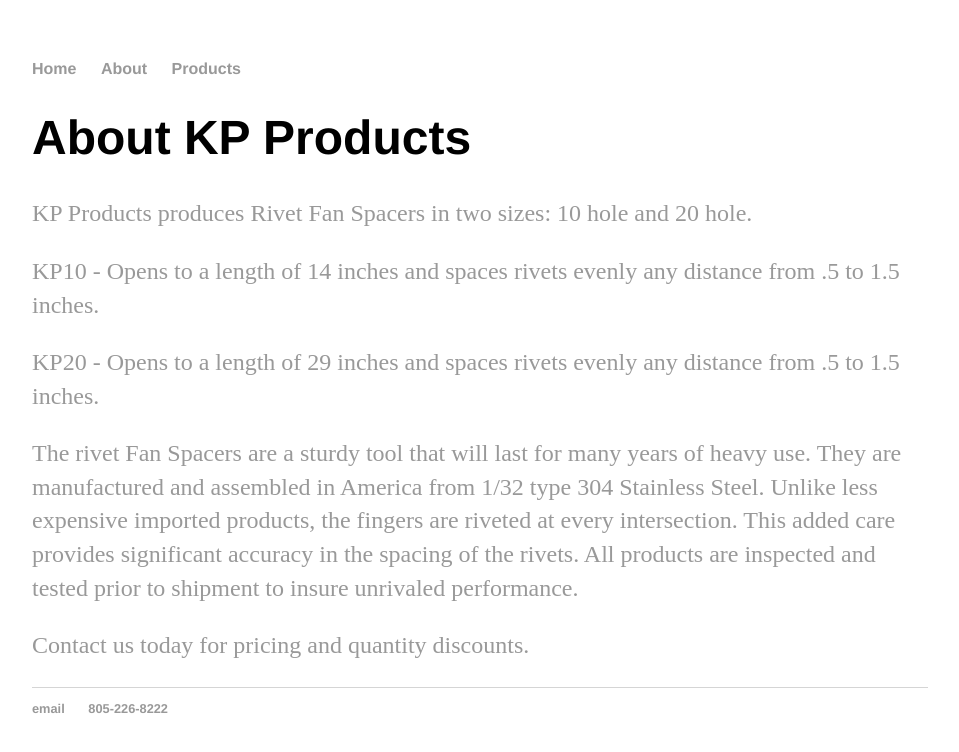
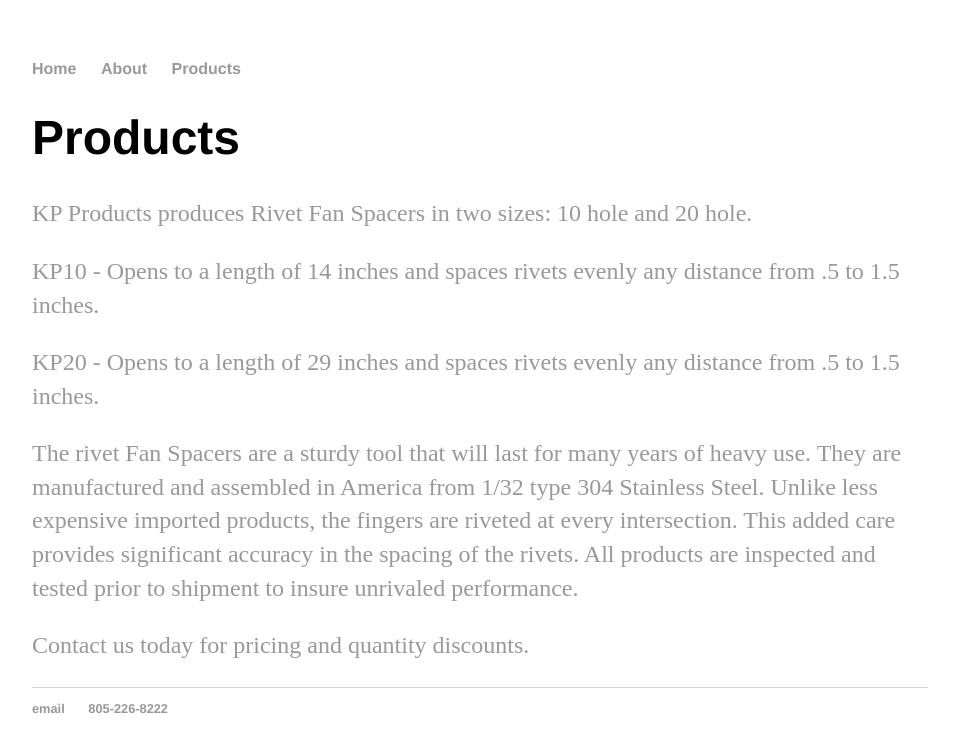
Before and after one commit to mkudija/kp-products, a Jekyll site: the page built from Products/index.html, in a window 1280 px wide. Shown: the top 752 px of the page, without its empty margins (160-1119 px from the left). Built offline with Jekyll 4.4.1, drawn with Linux system fonts in a browser that asks for light colours.

Commit message:
Update index.html

```diff
--- a/Products/index.html
+++ b/Products/index.html
@@ -1,9 +1,9 @@
 ---
 layout: default
-title: About KP Products
+title: Products
 ---
 <div class="blurb">
-	<h1>About KP Products</h1>
+	<h1>Products</h1>
 	<p><a>KP Products produces Rivet Fan Spacers in two sizes:  10 hole and 20 hole.</a></p>
   <p><a>KP10 - Opens to a length of 14 inches and spaces rivets evenly any distance  from .5 to 1.5 inches.</a></p>
   <p><a>KP20 - Opens to a length of 29 inches and spaces rivets evenly any distance  from .5 to 1.5 inches.</a></p>
```
